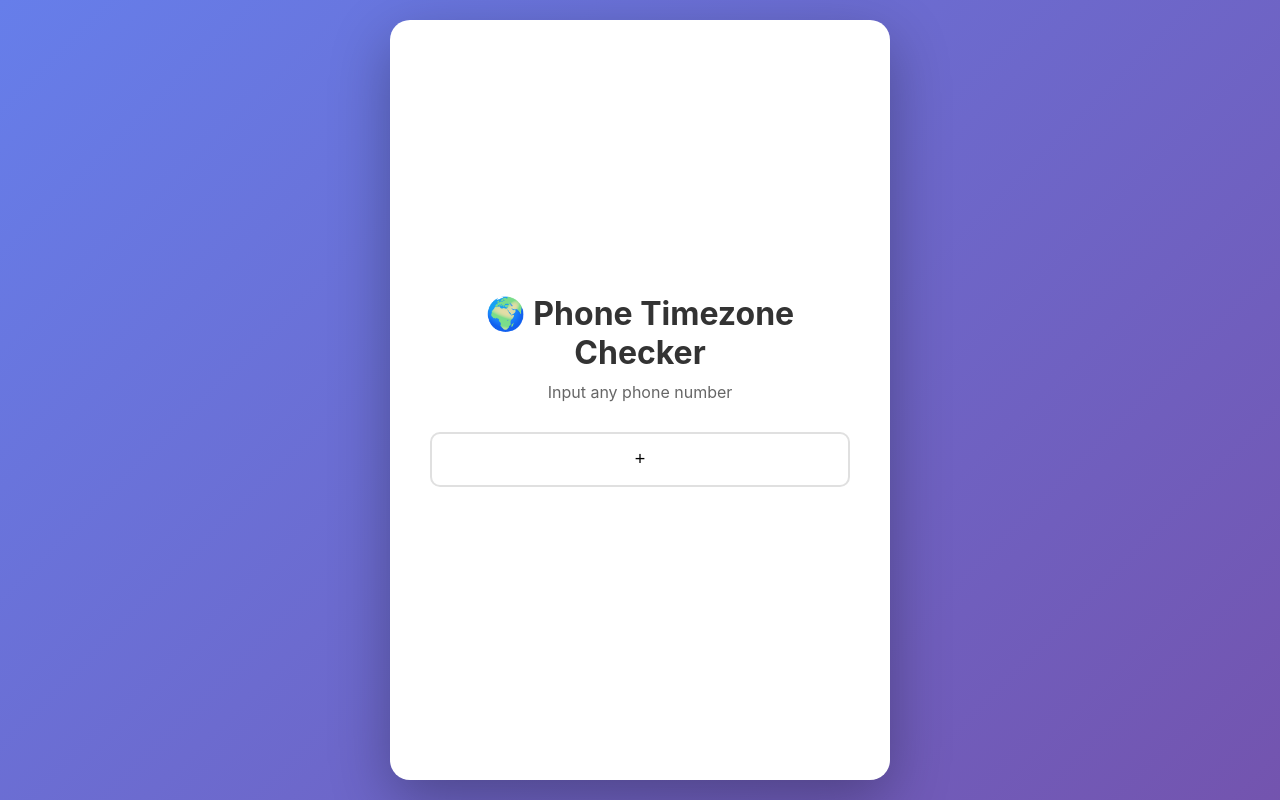
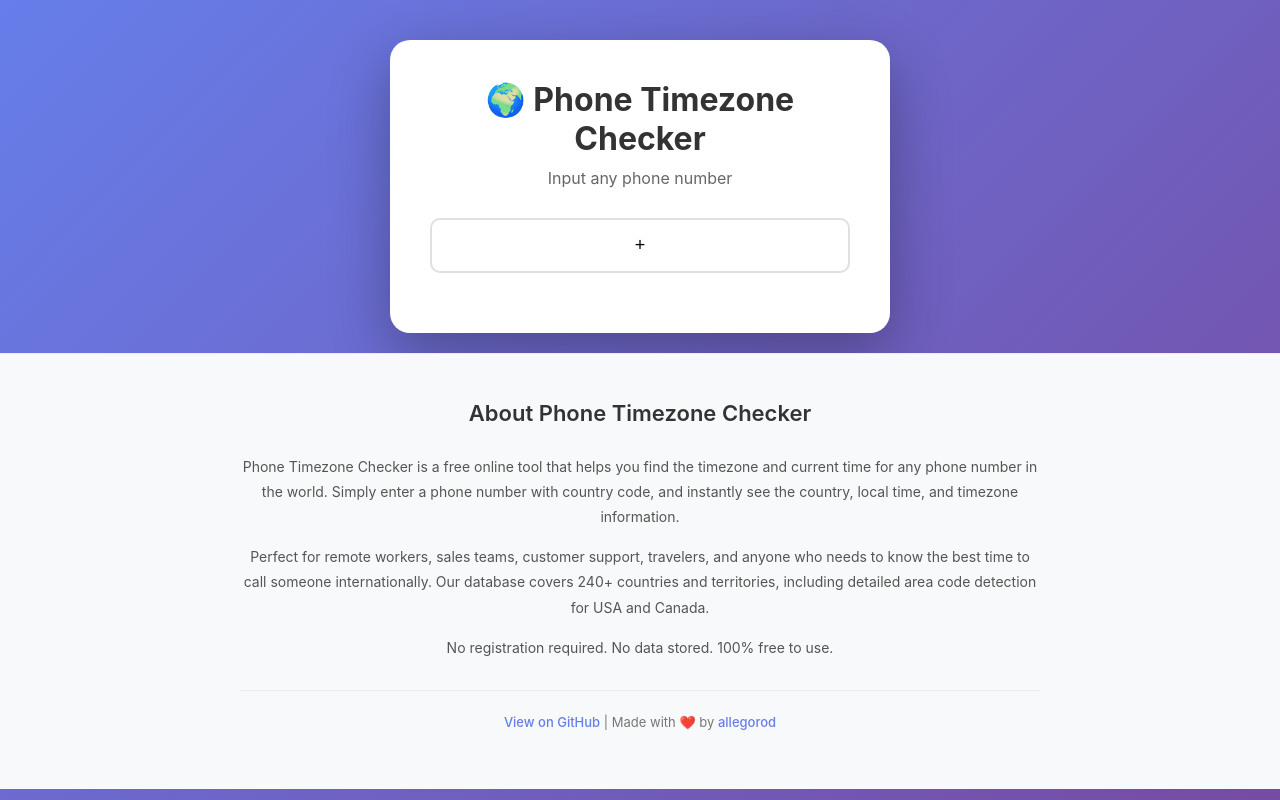
Before and after one commit to allegorod/what-time, a plain HTML site: page index.html in a window 1280 px wide. Shown: the top 800 px of the page. Drawn offline with Linux system fonts and the light colour scheme.

Commit message:
Update style.css

```diff
--- a/style.css
+++ b/style.css
@@ -10,21 +10,20 @@ body {
     min-height: 100vh;
     display: flex;
     flex-direction: column;
-    padding: 0;
+    align-items: center;      /* ← ДОБАВИЛ */
+    justify-content: flex-start;  /* ← ДОБАВИЛ */
+    padding: 20px 0;          /* ← ИЗМЕНИЛ */
 }
+
 
 .container {
     background: white;
     border-radius: 20px;
     padding: 40px;
     max-width: 500px;
-    width: 100%;
+    width: calc(100% - 40px);
     box-shadow: 0 20px 60px rgba(0,0,0,0.3);
-    margin: 20px auto;
-    min-height: calc(100vh - 40px);  /* ← ДОБАВЬ ЭТО - занимает весь экран минус отступы */
-    display: flex;
-    flex-direction: column;
-    justify-content: center;
+    margin: 20px;
 }
 
 h1 {
```
